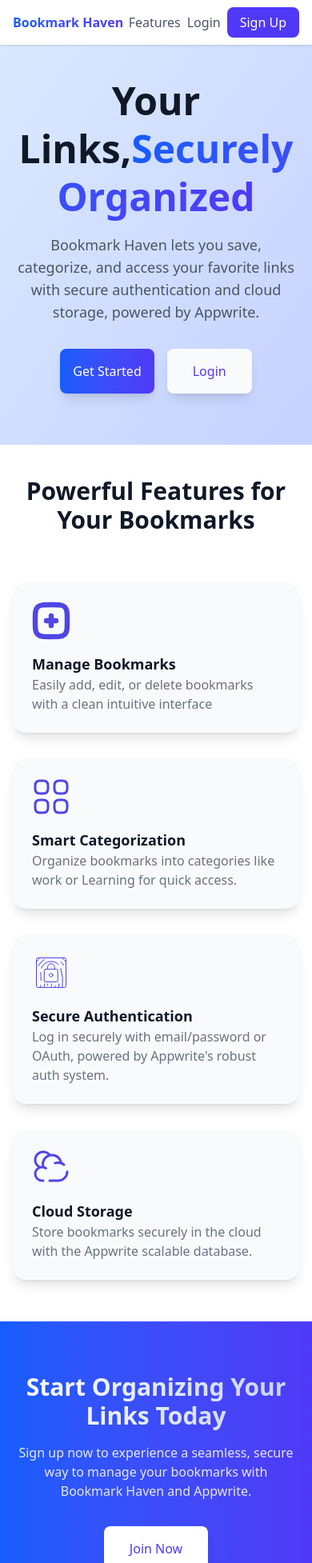
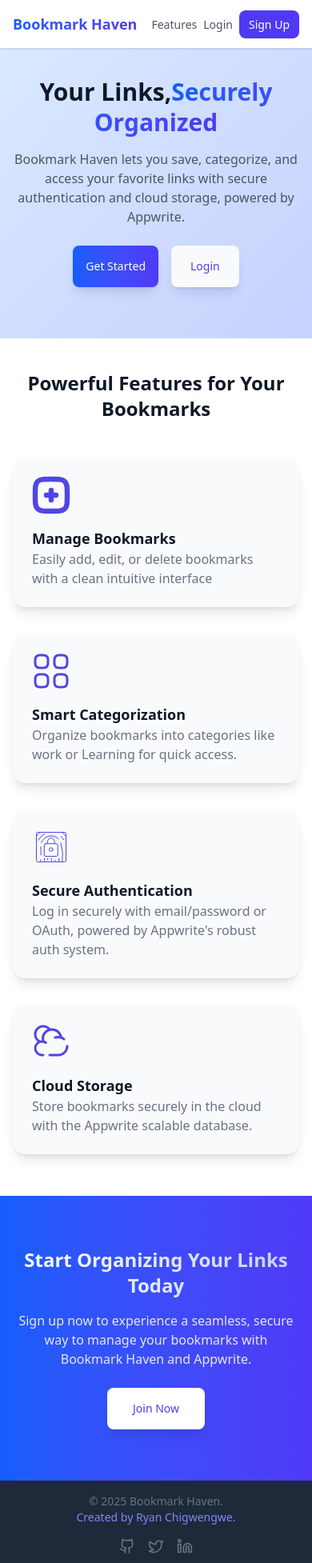
Before and after one commit to rctrollex/bookmark-app, a React (Vite) app: page / in a window 390 px wide. Shown: the top 1954 px of the page at 80% size. Built offline with nearby package versions, Linux system fonts and the light colour scheme; no server answers.

Commit message:
Fixing Mobile Responsiveness

```diff
--- a/package.json
+++ b/package.json
@@ -12,6 +12,7 @@
   "dependencies": {
     "@tailwindcss/vite": "^4.1.6",
     "appwrite": "^17.0.2",
+    "lucide-react": "^0.511.0",
     "react": "^19.1.0",
     "react-dom": "^19.1.0",
     "react-loading-indicators": "^1.0.1",
--- a/src/components/BookmarkCard.jsx
+++ b/src/components/BookmarkCard.jsx
@@ -1,24 +1,43 @@
-import React from 'react'
+import React from 'react';
 
-const BookmarkCard = ({title, url, category, handleEdit, handleDelete}) => {
+const BookmarkCard = ({ title, url, category, handleEdit, handleDelete }) => {
     const categoryColors = {
-        work: {border: 'border-blue-400', bg: 'bg-blue-100', text: 'text-blue-400'},
-        personal:{border: 'border-green-400', bg: 'bg-green-100', text: 'text-green-600'},
-        ideas: {border: 'border-purple-400', bg: 'bg-purple-100', text: 'text-purple-600'},
-        others: {border: 'border-gray-400', bg: 'bg-gray-100', text: 'text-gray-600'},
-    }
+        work: { border: 'border-blue-400', bg: 'bg-blue-100', text: 'text-blue-400' },
+        personal: { border: 'border-green-400', bg: 'bg-green-100', text: 'text-green-600' },
+        ideas: { border: 'border-purple-400', bg: 'bg-purple-100', text: 'text-purple-600' },
+        others: { border: 'border-gray-400', bg: 'bg-gray-100', text: 'text-gray-600' },
+    };
     const colors = categoryColors[category] || categoryColors.others;
+
     return (
-        <div className={`bg-white rounded-lg shadow-lg p-6 border-l-4 ${colors.border}`}>
-            <h4 className="text-gray-900 font-semibold text-2xl block">{title}</h4>
-            <a href={url} className="text-blue-600 hover:underline truncate block">{url}</a>
-            <p className="text-gray-600 font-medium mb-4">Category: {category}</p>
-            <div className="space-x-2 inline text-white">
-                <button className="bg-blue-600 py-1 px-4 rounded-lg shadow-md hover:bg-indigo-800 cursor-pointer" onClick={handleEdit}>Edit</button>
-                <button className="bg-red-500 py-1 px-4 rounded-lg shadown-md hover:bg-red-600 cursor-pointer" onClick={handleDelete}>Delete</button>
+        <div
+            className={`bg-white rounded-lg shadow-lg p-4 sm:p-6 border-l-4 ${colors.border} w-full max-w-full sm:max-w-md mx-auto`}
+        >
+            <h4 className="text-gray-900 font-semibold text-lg sm:text-xl truncate">{title}</h4>
+            <a
+                href={url}
+                className="text-blue-600 hover:underline text-sm sm:text-base truncate block mt-1"
+                title={url}
+            >
+                {url}
+            </a>
+            <p className="text-gray-600 font-medium text-sm sm:text-base mt-2 mb-3">Category: {category}</p>
+            <div className="flex flex-wrap gap-2 sm:gap-3">
+                <button
+                    className="bg-blue-600 text-white py-2 px-4 sm:px-5 rounded-lg shadow-md hover:bg-indigo-800 transition text-sm sm:text-base"
+                    onClick={handleEdit}
+                >
+                    Edit
+                </button>
+                <button
+                    className="bg-red-500 text-white py-2 px-4 sm:px-5 rounded-lg shadow-md hover:bg-red-600 transition text-sm sm:text-base"
+                    onClick={handleDelete}
+                >
+                    Delete
+                </button>
             </div>
+        </div>
+    );
+};
 
-        </div>
-    )
-}
-export default BookmarkCard
+export default BookmarkCard;
--- a/src/components/Footer.jsx
+++ b/src/components/Footer.jsx
@@ -1,16 +1,28 @@
 import React from 'react'
+import { Github, Linkedin, Twitter } from 'lucide-react'
 
 const Footer = () => {
     return (
         <footer className="bg-gray-800 text-gray-500 p-4">
-            <div className="container text-center flex-row mx-auto px-4">
-                <p className="text-sm">Copyright &copy; 2025 Bookmark Haven. <span className="text-indigo-400">Created by Ryan Chigwengwe.</span></p>
-                <div className="space-x-4 justify-center flex mt-4">
-                    <a href="#" className="text-sm hover:text-indigo-600 transition">Privacy Policy</a>
-                    <a href="#" className="text-sm hover:text-indigo-600 transition">Terms of Service</a>
+            <div className="container mx-auto px-4 flex flex-col md:flex-row items-center justify-between">
+                <p className="text-sm sm:text-base text-center md:text-left">
+                    &copy; 2025 Bookmark Haven.
+                </p>
+                <span className="text-indigo-400 text-sm sm:text-base">Created by Ryan Chigwengwe.</span>
+                <div className="flex space-x-4 mt-4 md:mt-0">
+                    <a href="https://github.com/rctrollex/" target="_blank" rel="noopener noreferrer" className="hover:text-indigo-500 transition">
+                        <Github size={20} />
+                    </a>
+                    <a href="https://x.com/rctrollex" target="_blank" rel="noopener noreferrer" className="hover:text-indigo-500 transition">
+                        <Twitter size={20} />
+                    </a>
+                    <a href="https://www.linkedin.com/in/ryan-chigwengwe-3b594130a/" target="_blank" rel="noopener noreferrer" className="hover:text-indigo-500 transition">
+                        <Linkedin size={20} />
+                    </a>
                 </div>
             </div>
         </footer>
     )
 }
+
 export default Footer
--- a/src/components/Navbar.jsx
+++ b/src/components/Navbar.jsx
@@ -5,11 +5,11 @@
     return (
         <nav className="bg-white fixed w-full shadow-sm z-10">
             <div className="container mx-auto justify-between items-center py-4 px-4 flex">
-                <h1 className="sm:text-lg lg:text-3xl font-bold bg-clip-text text-transparent bg-gradient-to-r from-blue-600 to-indigo-600">Bookmark Haven</h1>
+                <h1 className="text-lg sm:text-xl lg:text-2xl font-bold bg-clip-text text-transparent bg-gradient-to-r from-blue-600 to-indigo-600">Bookmark Haven</h1>
                 <div className="space-x-2 flex-row">
-                    <a href="#features" className="text-md text-gray-600 sm:text-sm hover:text-indigo-600 transition">Features</a>
-                    <Link to="/login" className="text-md text-gray-600 sm:text-sm hover:text-indigo-600 transition">Login</Link>
-                    <Link to="/signup" className="bg-indigo-600 text-white px-4 py-2 rounded-lg hover:bg-indigo-700 transition">Sign Up</Link>
+                    <a href="#features" className="text-sm text-gray-600 sm:text-base hover:text-indigo-600 transition">Features</a>
+                    <Link to="/login" className="text-sm text-gray-600 sm:text-base hover:text-indigo-600 transition">Login</Link>
+                    <Link to="/signup" className="bg-indigo-600 text-white px-3 sm:px-4 py-2 rounded-lg hover:bg-indigo-700 transition text-sm sm:text-base">Sign Up</Link>
                 </div>
             </div>
         </nav>
--- a/src/pages/Home.jsx
+++ b/src/pages/Home.jsx
@@ -14,25 +14,25 @@
             <Navbar />
             <section className="pt-24 pb-16 bg-gradient-to-br from-blue-100 to-indigo-200">
                 <div className="container mx-auto px-4 text-center">
-                    <h2 className="text-5xl md:text-6xl sm:text-4xl font-bold mb-4 text-gray-900 leading-tight">Your Links,
+                    <h2 className="text-3xl sm:text-4xl md:text-5xl font-bold mb-4 text-gray-900 leading-tight">Your Links,
                         <span className="bg-clip-text text-transparent bg-gradient-to-r from-blue-600 to-indigo-600">Securely Organized</span>
                     </h2>
-                    <p className="text-lg md:text-xl text-gray-600 max-w-2xl mb-8 mx-auto">
+                    <p className="text-base sm:text-lg md:text-xl text-gray-600 max-w-xl mb-6 sm:mb-6 mx-auto">
                         Bookmark Haven lets you save, categorize,
                         and access your favorite links with secure authentication and cloud storage,
                         powered by Appwrite.
                     </p>
 
                     <div className="flex justify-center  gap-4">
-                        <Link to="/signup" className="bg-gradient-to-r from-blue-600 to-indigo-600 px-4 py-4 rounded-lg text-white shadow-lg inline-block hover:from-blue-700 hover:to-indigo-700 transform hover:scale-105 transition-all duration-75">Get Started</Link>
-                        <Link to="/login" className="bg-gray-50 px-8 py-4 rounded-lg shadow-lg inline-block hover:bg-gray-200 text-indigo-600 transform hover:scale-105 transition-all duration-75">Login</Link>
+                        <Link to="/signup" className="bg-gradient-to-r from-blue-600 to-indigo-600 px-4 py-4 rounded-lg text-white shadow-lg inline-block hover:from-blue-700 hover:to-indigo-700 transform hover:scale-105 transition-all duration-75 text-sm sm:text-base">Get Started</Link>
+                        <Link to="/login" className="bg-gray-50 px-6 py-4 rounded-lg shadow-lg inline-block hover:bg-gray-200 text-indigo-600 transform hover:scale-105 transition-all duration-75 text-sm sm:text-base">Login</Link>
                     </div>
                 </div>
             </section>
 
             <section id="features" className="bg-white py-10">
                 <div className="container mx-auto px-4">
-                    <h3 className="text-3xl font-bold text-gray-900 text-center mb-12">Powerful Features for Your Bookmarks</h3>
+                    <h3 className="text-2xl sm:text-3xl md:text-4xl font-bold text-gray-900 text-center mb-8 sm:mb-12">Powerful Features for Your Bookmarks</h3>
                     <div className="grid sm:grid-cols-1 md:grid-cols-2 lg:grid-cols-4 gap-8 py-3">
                         <div className="bg-gray-50 p-6 rounded-2xl shadow-lg transform hover:translate-y-1 transition-all duration-300">
                             <div className="flex justify-start">
@@ -71,11 +71,11 @@
 
             <section className="py-16 bg-gradient-to-r from-blue-600 to-indigo-600 text-white" id="#">
                 <div className="px-4 mx-auto text-center">
-                    <h2 className="text-3xl font-bold bg-clip-text text-transparent bg-gradient-to-r from-white to-indigo-200 mb-4">Start Organizing Your Links Today</h2>
-                    <p className="text-gray-200 mb-8">Sign up now to experience a seamless, secure way to manage your bookmarks with Bookmark Haven and Appwrite.</p>
+                    <h2 className="text-2xl sm:text-3xl font-bold bg-clip-text text-transparent bg-gradient-to-r from-white to-indigo-200 mb-4">Start Organizing Your Links Today</h2>
+                    <p className="text-gray-200 text-base sm:text-lg mb-6 sm:mb-8">Sign up now to experience a seamless, secure way to manage your bookmarks with Bookmark Haven and Appwrite.</p>
 
-                    <div className="flex justify-center  gap-4">
-                        <Link to="/signup" className="bg-white text-indigo-600 px-8 py-4 rounded-lg shadow-lg transform  hover:bg-gray-200 hover:scale-105 transition-all duration-75">Join Now</Link>
+                    <div className="flex justify-center gap-4">
+                        <Link to="/signup" className="bg-white text-indigo-600 px-8 py-4 rounded-lg shadow-lg transform  hover:bg-gray-200 hover:scale-105 transition-all duration-75 text-sm sm:text-base">Join Now</Link>
                     </div>
                 </div>
             </section>
```
Also changed, not shown: src/components/FormInput.jsx (+13 -13 lines), src/pages/Dashboard.jsx (+11 -9 lines), 2 other files (tests, documents, lock files or other folders).
